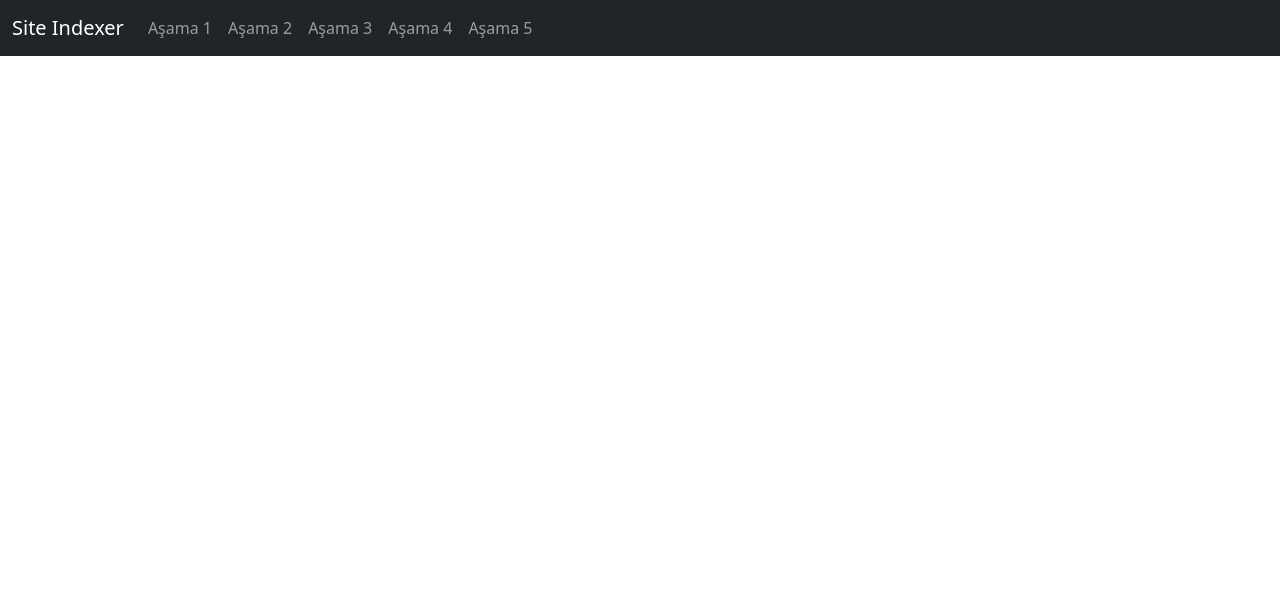
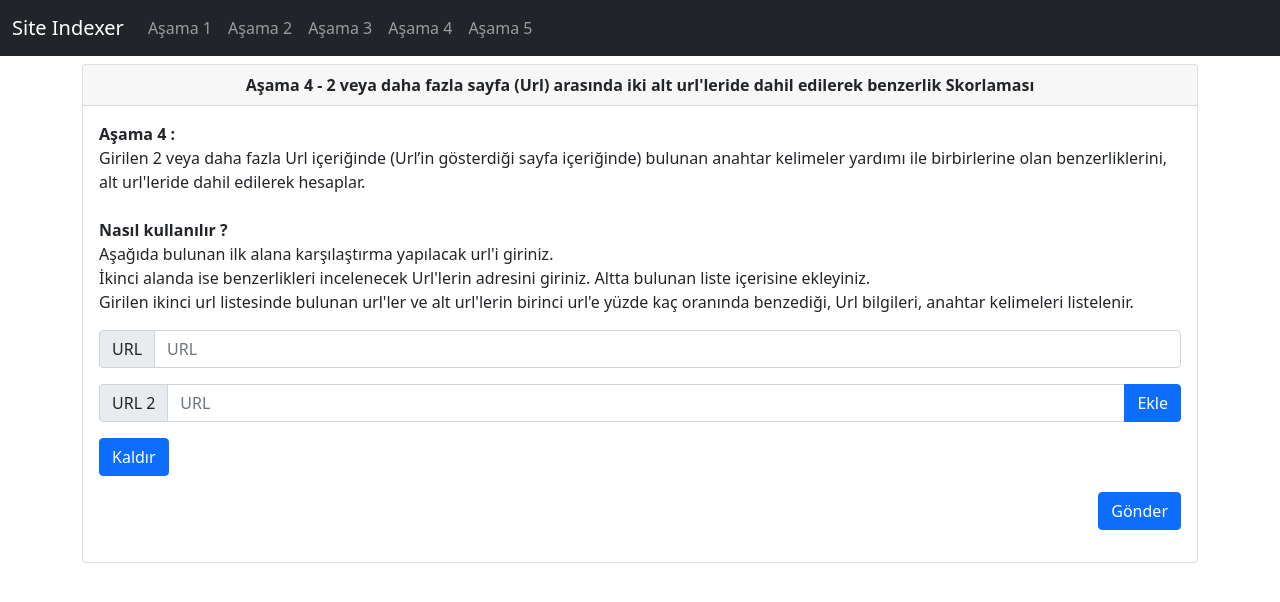
Before and after one commit to enginyenice/SiteIndexer-Frontend, an Angular app: page /operation-four in a window 1280 px wide. Before the commit this address led to /. Shown: the top 602 px of the page. Built offline with nearby package versions, Linux system fonts and the light colour scheme.

Commit message:
Operation-Four

```diff
--- a/src/app/app-routing.module.ts
+++ b/src/app/app-routing.module.ts
@@ -1,5 +1,6 @@
 import { NgModule } from '@angular/core';
 import { RouterModule, Routes } from '@angular/router';
+import { OperationFourComponent } from './components/operation-four/operation-four.component';
 import { OperationOneComponent } from './components/operation-one/operation-one.component';
 import { OperationThreeComponent } from './components/operation-three/operation-three.component';
 import { OperationTwoComponent } from './components/operation-two/operation-two.component';
@@ -9,6 +10,7 @@ const routes: Routes = [
   {path:"operation-one", component:OperationOneComponent},
   {path:"operation-two", component:OperationTwoComponent},
   {path:"operation-three", component:OperationThreeComponent},
+  {path:"operation-four", component:OperationFourComponent},
 
 ];
 
--- a/src/app/components/navbar/navbar.component.html
+++ b/src/app/components/navbar/navbar.component.html
@@ -16,7 +16,7 @@
             <a class="nav-link" routerLink="/operation-three">Aşama 3</a>
           </li>
           <li class="nav-item">
-            <a class="nav-link" href="#">Aşama 4</a>
+            <a class="nav-link" routerLink="/operation-four">Aşama 4</a>
           </li>
           <li class="nav-item">
             <a class="nav-link" href="#">Aşama 5</a>
--- a/src/app/components/operation-four/operation-four.component.html
+++ b/src/app/components/operation-four/operation-four.component.html
@@ -1 +1,52 @@
-<p>operation-four works!</p>
+<div class="card">
+    <div class="card-header text-center">
+      <b>Aşama 4 - 2 veya daha fazla sayfa (Url) arasında iki alt url'leride dahil edilerek benzerlik Skorlaması </b>
+    </div>
+    <div class="card-body">
+      <p class="card-text">
+        <b>Aşama 4 :</b><br>
+          Girilen 2 veya daha fazla Url içeriğinde (Url’in gösterdiği sayfa içeriğinde) bulunan anahtar kelimeler yardımı ile birbirlerine olan benzerliklerini, alt url'leride dahil edilerek hesaplar.
+          <br><br>
+          <b>Nasıl kullanılır ?</b><br>
+          Aşağıda bulunan ilk alana karşılaştırma yapılacak url'i giriniz.<br>
+          İkinci alanda ise benzerlikleri incelenecek Url'lerin adresini giriniz. Altta bulunan liste içerisine ekleyiniz.<br>
+          Girilen ikinci url listesinde bulunan url'ler ve alt url'lerin birinci url'e yüzde kaç oranında benzediği, Url bilgileri, anahtar kelimeleri  listelenir.
+          <br>
+      </p>
+    <div class="input-group mb-3">
+        <span class="input-group-text" id="basic-addon1">URL</span>
+            <input
+                #OperationThreeInputOne
+                type="text"
+                class="form-control"
+                placeholder="URL"
+                aria-label="URL"
+                aria-describedby="basic-addon1"
+            />
+    </div>
+    <div class="input-group mb-3">
+        <span class="input-group-text" id="basic-addon1">URL 2</span>
+            <input
+                #OperationThreeInputTwo
+                type="text"
+                class="form-control"
+                placeholder="URL"
+                aria-label="URL"
+                aria-describedby="basic-addon1"
+            />
+        <button (click)="addUrl(OperationThreeInputTwo.value)" class="btn btn-primary">Ekle</button>
+    </div>
+    <div class="input-group mb-3">
+    <select class="form-select" #SelectUrl size="4" *ngFor="let url of urlList"  aria-label="size 3 select example">
+        <option selected value="">{{url}}</option>
+      </select>
+      <button (click)="removeUrl(SelectUrl.selectedIndex)" class="btn btn-primary">Kaldır</button>
+    </div>
+    <div class="input-group mb-3 justify-content-end"><button class="btn btn-primary">Gönder</button></div>
+
+
+
+
+
+
+</div>
--- a/src/app/components/operation-four/operation-four.component.ts
+++ b/src/app/components/operation-four/operation-four.component.ts
@@ -6,10 +6,21 @@ import { Component, OnInit } from '@angular/core';
   styleUrls: ['./operation-four.component.css']
 })
 export class OperationFourComponent implements OnInit {
-
   constructor() { }
 
+  urlList = new Array();
+
+  addUrl(text:string){
+    var control = false;
+    if(text != " " && text!= ""){
+        this.urlList.forEach(p=> {if(p === text) control=true;});
+        if(!control)
+          this.urlList.push(text);
+    }
+  }
+  removeUrl(index:number){
+    this.urlList.splice(index,1);
+  }
   ngOnInit(): void {
   }
-
 }
--- a/src/app/components/operation-three/operation-three.component.html
+++ b/src/app/components/operation-three/operation-three.component.html
@@ -1,6 +1,6 @@
 <div class="card">
     <div class="card-header text-center">
-      <b>Aşama 3 - 2 safya (Url) arasında benzerlik Skorlaması </b>
+      <b>Aşama 3 - 2 sayfa (Url) arasında benzerlik Skorlaması </b>
     </div>
     <div class="card-body">
       <p class="card-text">
@@ -8,7 +8,10 @@
           Girilen 2 Url içeriğinde (Url’in gösterdiği sayfa içeriğinde) bulunan anahtar kelimeler yardımı ile birbirlerine olan benzerliklerini hesaplar.
           <br><br>
           <b>Nasıl kullanılır ?</b><br>
-          Aşağıda bulunan giriş alanlarına benzerliklerini incelemek istediğiniz Url'lerin adresini giriniz. Girilen ikinci url'in ikinci url'e yüzde kaç oranında benzediği listelenir.
+          Aşağıda bulunan giriş alanlarına benzerliklerini incelemek istediğiniz Url'lerin adresini giriniz. Girilen ikinci url'in birinci url'e yüzde kaç oranında benzediği listelenir.
+          Aşağıda bulunan ilk alana karşılaştırma yapılacak url'i giriniz.<br>
+          İkinci alanda ise benzerliği incelenecek Url'in adresini giriniz.<br>
+          Girilen ikinci url'in birinci url'e yüzde kaç oranında benzediği, Url bilgileri, anahtar kelimeleri listelenir.
           <br>
       </p>
     <div class="input-group mb-3">
```
